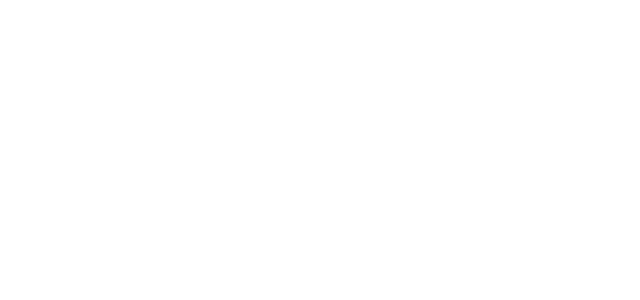
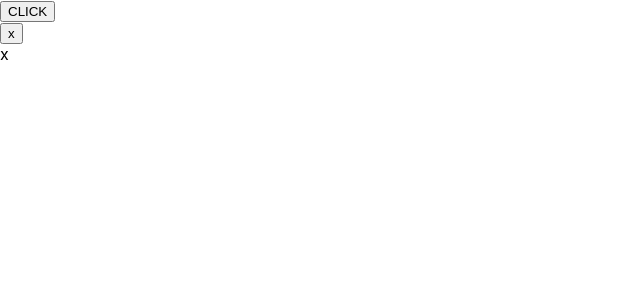
Before and after one commit to srikanthganta182/new-chat-gui, a React (Create React App) app: page / in a window 1280 px wide. Shown: the top 300 px of the page, without its empty margins (0-640 px from the left). Built offline with nearby package versions, Linux system fonts and the light colour scheme.

Commit message:
TBOX-646 Minimal

```diff
--- a/src/App.tsx
+++ b/src/App.tsx
@@ -1,10 +1,16 @@
-import React from 'react';
+import React, {useState} from 'react';
 import './App.css';
+import Session from "./components/Session";
+import ChatList from "./components/ChatList";
 
 function App() {
+    const [sessionId, setSessionId] = useState<string>("x");
+
     return (
         <div>
-
+            <Session sessionId={sessionId} sessionName={"SESS-NAME"} setSessionId={setSessionId}></Session>
+            <ChatList sessionId={sessionId}></ChatList>
+            {sessionId}
             {/*    Session List:
         1. Should refresh on new session.
         2. Should refresh on delete session.
--- /dev/null
+++ b/src/components/ChatList.tsx
@@ -0,0 +1,15 @@
+import React, {FC} from 'react';
+
+interface ChatProps {
+    sessionId: string;
+}
+
+const ChatList: FC<ChatProps> = ({sessionId}) => {
+    return (
+        <div>
+            <button>{sessionId}</button>
+        </div>
+    );
+};
+
+export default ChatList;
--- /dev/null
+++ b/src/components/Session.tsx
@@ -0,0 +1,17 @@
+import React, {FC} from 'react';
+
+interface SessionProps {
+    sessionId: string;
+    sessionName: string;
+    setSessionId: (sessionId: string) => void;
+}
+
+const Session: FC<SessionProps> = ({sessionId, sessionName, setSessionId}) => {
+    return (
+        <div>
+            <button onClick={() => setSessionId(sessionId + sessionId)}>CLICK</button>
+        </div>
+    );
+};
+
+export default Session;
```
